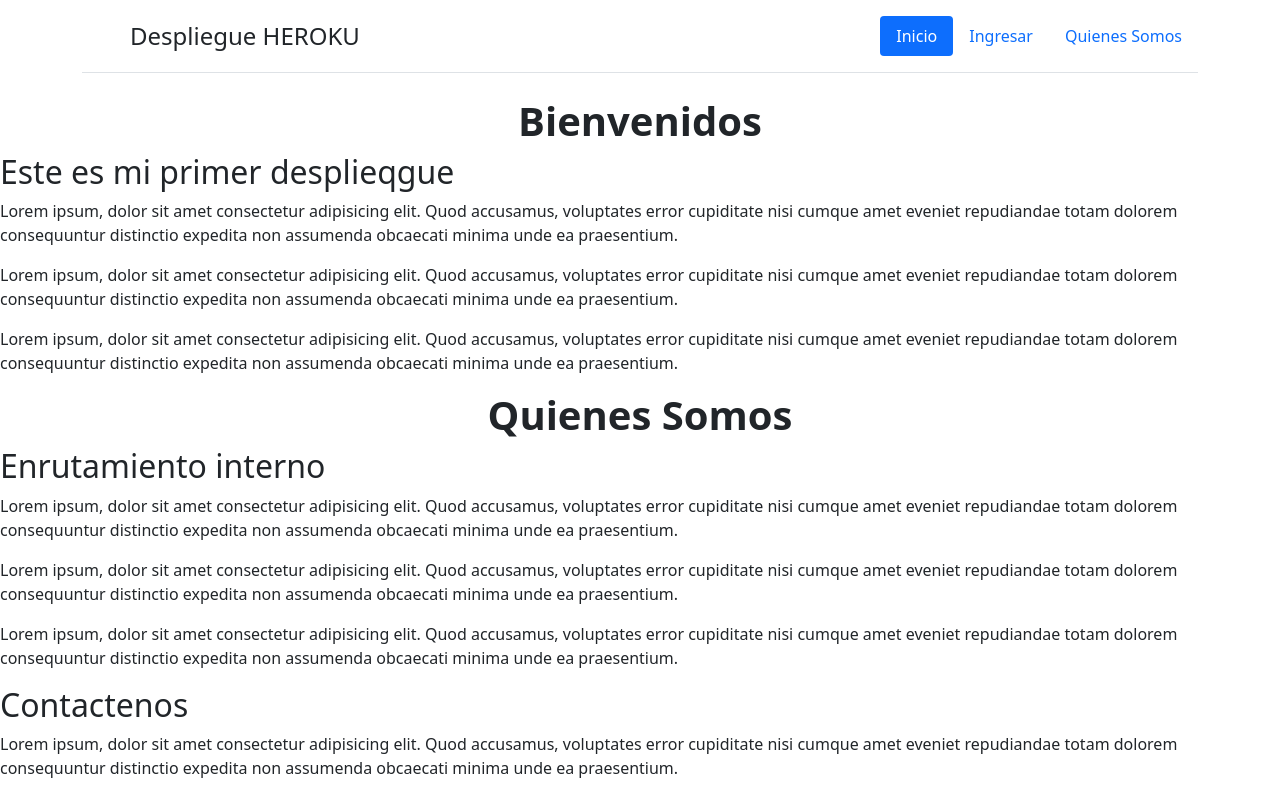
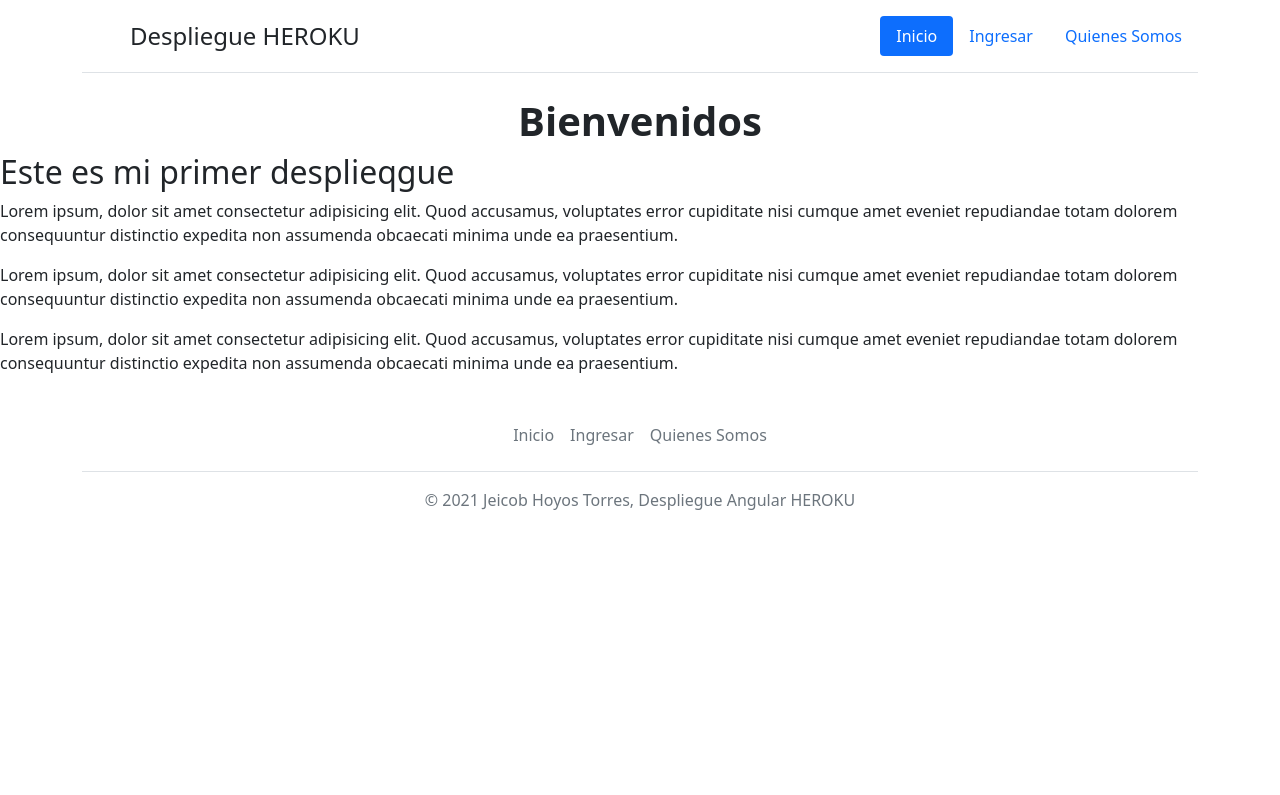
Before and after one commit to jeicob28/despliegue-angular, an Angular app: page /inicio in a window 1280 px wide. Shown: the top 795 px of the page. Built offline with nearby package versions, Linux system fonts and the light colour scheme.

Commit message:
Se crea el enrutamiento de inicio

```diff
--- a/src/app/app-routing.module.ts
+++ b/src/app/app-routing.module.ts
@@ -4,6 +4,7 @@
 import { InicioComponent } from './components/inicio/inicio.component';
 
 const routes: Routes = [
+  { path: '', redirectTo: '/inicio', pathMatch: 'full' },
   {path: "inicio",component: InicioComponent}
 ]
 
@@ -11,6 +12,7 @@
   declarations: [],
   imports: [
     CommonModule,RouterModule.forRoot(routes)
-  ]
+  ],
+  exports:[RouterModule]
 })
 export class AppRoutingModule { }
--- a/src/app/app.component.html
+++ b/src/app/app.component.html
@@ -1,4 +1,3 @@
 <app-header></app-header>
-<app-inicio></app-inicio>
-<app-quienes-somos></app-quienes-somos>
+<router-outlet></router-outlet>
 <app-footer></app-footer>
```
